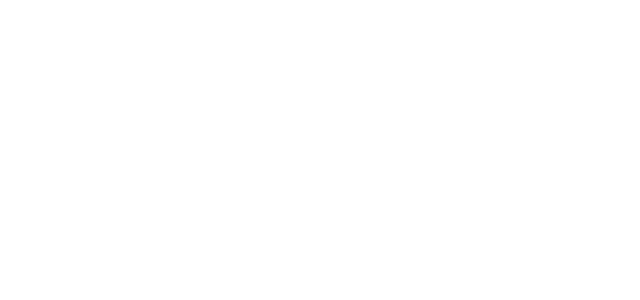
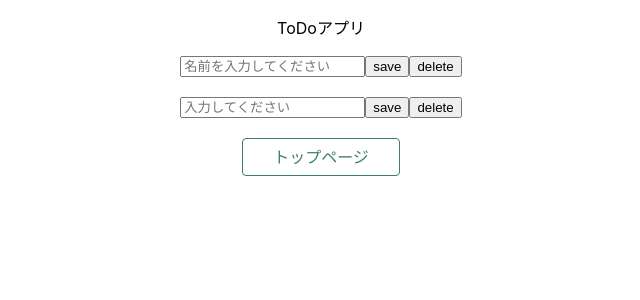
Before and after one commit to Shibata0806/frontend_team2019, a Nuxt app: page /ichihara_mizuki/myName2 in a window 1280 px wide. Before the commit this address had no page. Shown: the top 300 px of the page, without its empty margins (319-959 px from the left). Built offline with nearby package versions, Linux system fonts and the light colour scheme.

Commit message:
ToDoアプリ市原瑞樹

```diff
--- /dev/null
+++ b/pages/ichihara_mizuki/myName.vue
@@ -0,0 +1,4 @@
+<template src="./my_name/template.html"></template>
+<script src="./my_name/script.js"></script>
+//scopedを記述しておくことで、他に影響を与えなくなります。
+<style lang="scss" scoped src="./my_name/style.scss"></style>
--- /dev/null
+++ b/pages/ichihara_mizuki/myName2.vue
@@ -0,0 +1,161 @@
+<template>
+  <div class="appName">
+    <h1 class="title">{{message}}</h1>
+    <!-- 担当者一覧 -->
+    <div class="todo">
+      <input type="text" v-model.trim="you" placeholder="名前を入力してください" />
+      <button @click="addName">save</button>
+      <button @click="deleteMyName">delete</button>
+    </div>
+
+    <div class="todo">
+      <input type="text" v-model.trim="myName" placeholder="入力してください" />
+      <button @click="addObject">save</button>
+      <button @click="deleteMyName">delete</button>
+    </div>
+
+    <div class="box1">
+      <ul>
+        <!-- templateは出力されない -->
+        <template v-for="(item,index) in itemList">
+          <!-- v-bind:keyには同じ値は入れてはいけない常に変わる文字（index的な） -->
+          <li v-if="item.status === 0" v-bind:key="index">
+            {{item.key}}
+            <button @click.shift="removeItem(index)">削除</button>
+            <button @click="startItem(index)">開始</button>
+            <select v-model="selected">
+              <option />
+              <option v-for="(na,index) in nameList" v-bind:value="na.value" v-bind:key="index">
+                     {{na.youKey}}
+                </option>
+
+            </select>
+          </li>
+        </template>
+      </ul>
+    </div>
+
+    <div class="box2">
+      <ul>
+        <template v-for="(item,index) in itemList">
+          <li v-if="item.status === 1" v-bind:key="index">
+            {{item.key}}
+            <button @click.shift="removeItem(index)">削除</button>
+            <button @click="endItem(index)">終了</button>
+            <button @click="returnItem(index)">未達成に戻す</button>
+            <select>
+              <option />
+              <option v-for="(na,index) in nameList" v-bind:key="index"><p>{{na.youKey}}</p></option>
+            </select>
+          </li>
+        </template>
+      </ul>
+    </div>
+
+    <div class="box3">
+      <ul>
+        <template v-for="(item,index) in itemList">
+          <li v-if="item.status === 2" v-bind:key="index">
+            {{item.key}}
+            <button @click.shift="removeItem(index)">削除</button>
+            <button @click="returnItem(index)">作業中に戻す</button>
+            <select>
+              <option />
+              <option v-for="(na,index) in nameList" v-bind:key="index">{{na.youKey}}</option>
+            </select>
+          </li>
+        </template>
+      </ul>
+    </div>
+    <div class="todo">
+      <nuxt-link to="/" class="button--green">トップページ</nuxt-link>
+    </div>
+  </div>
+</template>
+
+<style lang="scss" scoped>
+.title {
+  text-align: center;
+  margin: 20px 20px 20px 20px;
+}
+.todo {
+  text-align: center;
+  margin: 20px 20px 20px 20px;
+}
+.box1 {
+  text-align: center;
+  width: 200px;
+  position: absolute;
+  left: 25px;
+  top: 200px;
+}
+.box2 {
+  position: absolute;
+  left: 50%;
+  margin-left: -100px;
+  top: 200px;
+}
+.box3 {
+  position: absolute;
+  right: 25px;
+  top: 200px;
+}
+</style>
+
+<script>
+export default {
+  data() {
+    return {
+      message: "ToDoアプリ",
+      myName: "",
+      itemList: [],
+      you: "",
+      nameList: [],
+      va:0
+    };
+  },
+  methods: {
+    //inputに入力された値を
+    deleteMyName: function() {
+      this.myName = "";
+    },
+    addObject: function() {
+      console.log(this.myName);
+
+      if (this.myName == "") {
+        return;
+      }
+      //未達成を0とする
+      this.itemList.push({ key: this.myName, status: 0 });
+      this.myName = "";
+    },
+    removeItem: function(number) {
+      console.log(number);
+      this.itemList.splice(number, 1);
+    },
+    startItem: function(index) {
+      console.log(this.itemList[index].status);
+      this.itemList[index].status += 1;
+      this.itemList[index].person
+    },
+    endItem: function(index) {
+      this.itemList[index].status += 1;
+    },
+    returnItem: function(index) {
+      this.itemList[index].status -= 1;
+    },
+    addName: function() {
+      console.log(this.you);
+      if (this.you == "") {
+        return;
+      }
+
+      this.nameList.push({ youKey: this.you,value: this.va});
+      this.you = "";
+    },
+    showModal(){
+        this.$modal.show('user-modal');
+    }
+  }
+};
+</script>
--- /dev/null
+++ b/pages/ichihara_mizuki/my_name/script.js
@@ -0,0 +1,30 @@
+export default {
+  data() {
+      return {
+          message: "ToDoアプリ",
+          myName: "",
+          items: [],
+                  }
+  },
+  methods: {
+      //inputに入力された値を
+      deleteMyName: function() {
+          this.myName = "";
+      },
+      addObject: function(){
+              console.log(this.myName)
+
+              if(this.myName == ""){
+                  return;
+              }
+
+              this.items.push(this.myName);
+              this.myName = "";
+      },
+      removeItem: function(number){
+          console.log(number);
+           this.items.splice(number,1);
+
+      }
+  },
+}
--- /dev/null
+++ b/pages/ichihara_mizuki/my_name/style.scss
@@ -0,0 +1,6 @@
+.title {
+    margin: 20px 20px 20px 20px;
+}
+.todo {
+    margin: 20px 20px 20px 20px;
+}
--- /dev/null
+++ b/pages/ichihara_mizuki/my_name/template.html
@@ -0,0 +1,14 @@
+<div class="appName">
+    <h1 class="title">{{message}}です</h1>
+    <div class="todo">
+        <input type="text" v-model.trim="myName" placeholder="入力してください">
+        <button @click="addObject">save</button>
+        <button @click="deleteMyName">delete</button>
+    </div>
+    <div>
+        <ul>
+             <li v-for="(item,index) in items" v-bind:key="item.name">{{item}}<button @click="removeItem(index)">remove</button> </li>
+        </ul>
+    </div>
+
+</div>
--- a/pages/index.vue
+++ b/pages/index.vue
@@ -37,6 +37,7 @@
         <!-- ここに各個人のページへのリンクを作成していきましょう。 -->
         <nuxt-link to="/shibata_masahito/myName" class="button--green">柴田昌人</nuxt-link>
         <nuxt-link to="/shibata_masahito/myName" class="button--green">山田太郎</nuxt-link>
+        <nuxt-link to="/ichihara_mizuki/myName2" class="button--green">市原瑞樹</nuxt-link>
 
       </div>
     </div>
```
